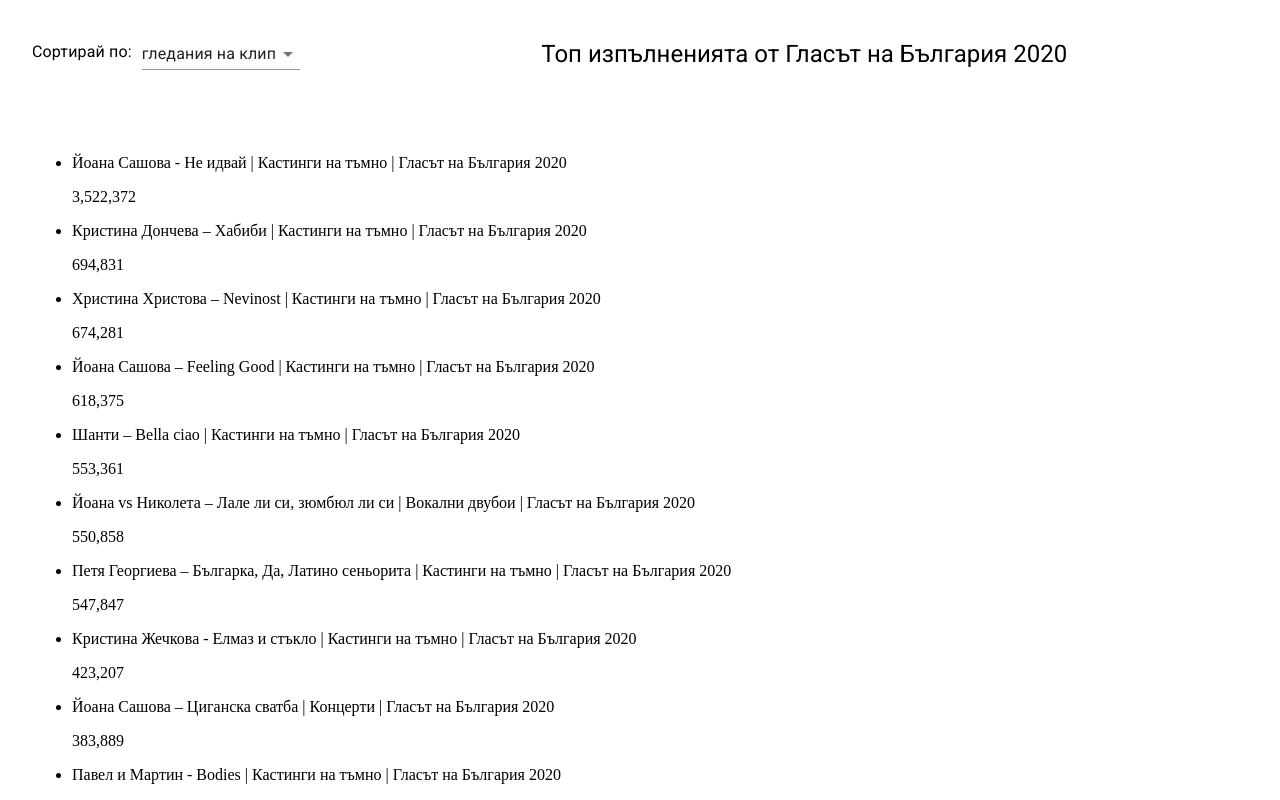
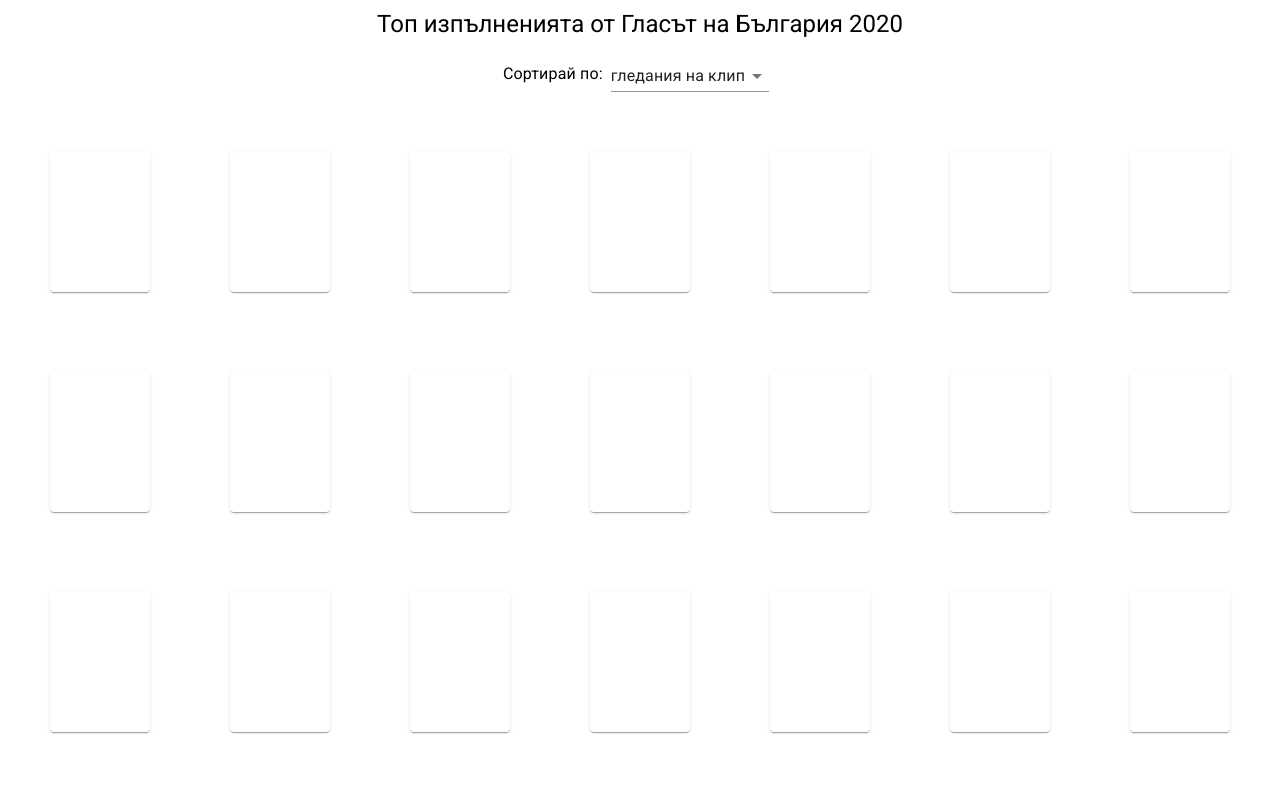
Before and after one commit to stefan-zh/glasat2020, a React app: page / in a window 1280 px wide. Shown: the top 800 px of the page. Built offline with nearby package versions, Linux system fonts and the light colour scheme.

Commit message:
Using Grids from Material UI

```diff
--- a/src/App.tsx
+++ b/src/App.tsx
@@ -1,7 +1,7 @@
 import * as React from 'react';
 import { videosInfo } from './videos-info';
 import { VideoResultItem } from './Types';
-import { Container } from '@material-ui/core';
+import { Container, Grid, Paper } from '@material-ui/core';
 import { Header } from './Header';
 // import { fetchVideos } from './services';
 
@@ -38,7 +38,19 @@ export const App = () => {
 
   return (
     <Container maxWidth="lg">
+      <Grid container spacing={10}>
+        <Grid item xs={12}>
           <Header sortFn={sortFn} />
+        </Grid>
+        <Grid item xs={12}>
+          <Grid container justify="center" spacing={10}>
+            {videos.map((video) => (
+              <Grid key={video.id} item>
+                <Paper style={{height: 140, width: 100}} />
+              </Grid>
+            ))}
+          </Grid>
+        </Grid>
         <ul>
         {videos.map((video) => (
           <li>
@@ -47,6 +59,7 @@ export const App = () => {
           </li>
         ))}
         </ul>
+      </Grid>
     </Container>
     // <p>Hello world! {videosInfo.items.length}</p>
   );
--- a/src/Header.css
+++ /dev/null
@@ -1,19 +0,0 @@
-.header {
-  display: flex;
-  width: 100%;
-  height: 100px;
-  padding-top: 30px;
-}
-
-.select-box {
-  width: 450px;
-}
-.select-box > h6 {
-  float: left;
-  margin-right: 10px;
-}
-
-.title {
-  width: 100%;
-  text-align: center;
-}
--- a/src/Header.tsx
+++ b/src/Header.tsx
@@ -1,6 +1,5 @@
 import * as React from 'react';
-import './Header.css';
-import { Typography, Select, MenuItem } from '@material-ui/core';
+import { Typography, Select, MenuItem, Grid, Paper } from '@material-ui/core';
 
 interface HeaderProps {
   sortFn: (val: number) => void
@@ -16,11 +15,19 @@ export const Header = (props: HeaderProps) => {
   }
 
   return (
-    <div className="header">
-      <div className="select-box">
+    <Grid container spacing={5}>
+      <Grid item xs={12}>
+        <Typography variant="h5" align="center" className="title">
+          Топ изпълненията от Гласът на България 2020
+        </Typography>
+      </Grid>
+      <Grid container xs={12} spacing={1} justify="center">
+        <Grid item>
           <Typography variant="subtitle1">
             Сортирай по:
           </Typography>
+        </Grid>
+        <Grid item>
           <Select
             value={selectVal}
             onChange={onSelect}
@@ -28,12 +35,8 @@ export const Header = (props: HeaderProps) => {
             <MenuItem value={1}>гледания на клип</MenuItem>
             <MenuItem value={2}>харесвания на клип</MenuItem>
           </Select>
-      </div>
-      <div className="title">
-        <Typography variant="h5">
-          Топ изпълненията от Гласът на България 2020
-        </Typography>
-      </div>
-    </div>
+        </Grid>
+      </Grid>
+    </Grid>
   );
 }
```
Lines whose indentation alone changed are shown as unchanged.
